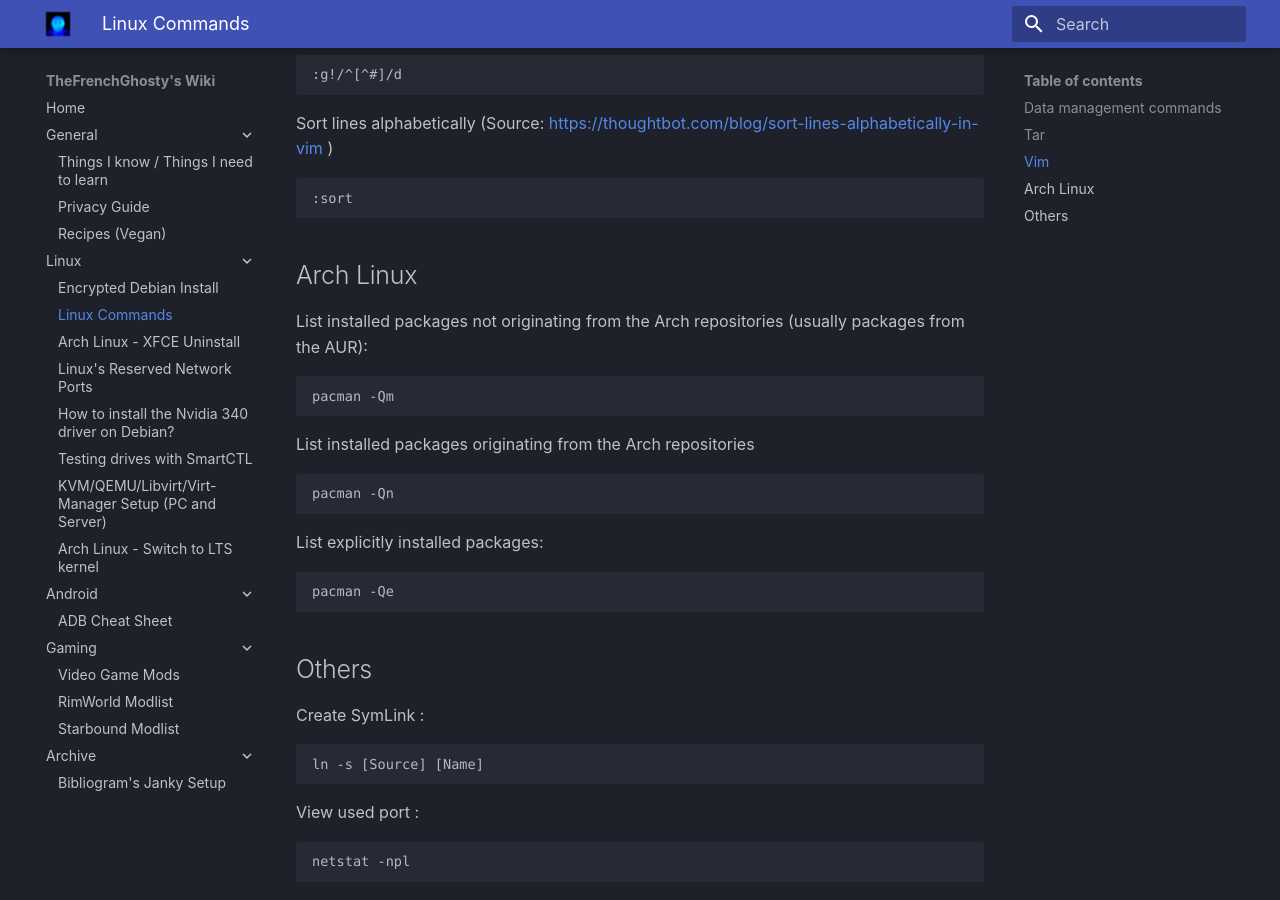
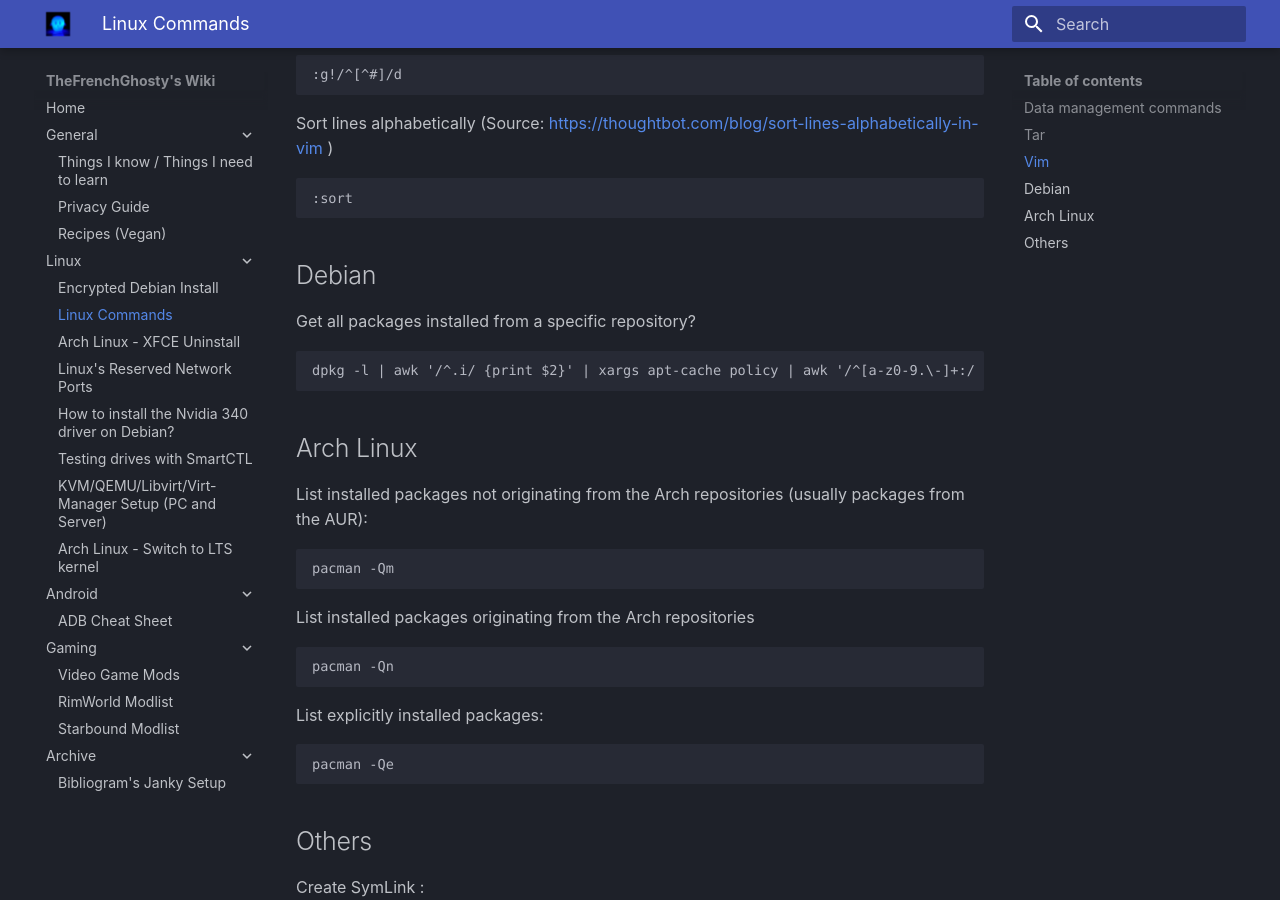
Before and after one commit to TheFrenchGhosty/wiki.thefrenchghosty.me, an MkDocs documentation site: the page built from docs/linux/linux-commands.md, in a window 1280 px wide and 900 px high, scrolled down 2437 px. Built offline with MkDocs 1.6.1 and Material for MkDocs 9.7.7, drawn with Linux system fonts in a browser that asks for light colours.

Commit message:
Add a linux command

````diff
--- a/docs/linux/linux-commands.md
+++ b/docs/linux/linux-commands.md
@@ -116,6 +116,14 @@
 ```
 
 
+# Debian
+
+Get all packages installed from a specific repository?
+```
+dpkg -l | awk '/^.i/ {print $2}' | xargs apt-cache policy | awk '/^[a-z0-9.\-]+:/ {pkg=$1}; /\*\*\*/ {OFS="\t"; ver=$2; getline; print pkg,ver,$2,$3}'|grep -v /var/lib/dpkg/status| sed -e 's/://'|awk '{printf "%-40s %-36s %-36s %-16s \n",$1,$2,$3, $4}' | grep -i [SOURCE]
+```
+
+
 # Arch Linux
 
 List installed packages not originating from the Arch repositories (usually packages from the AUR):
````
